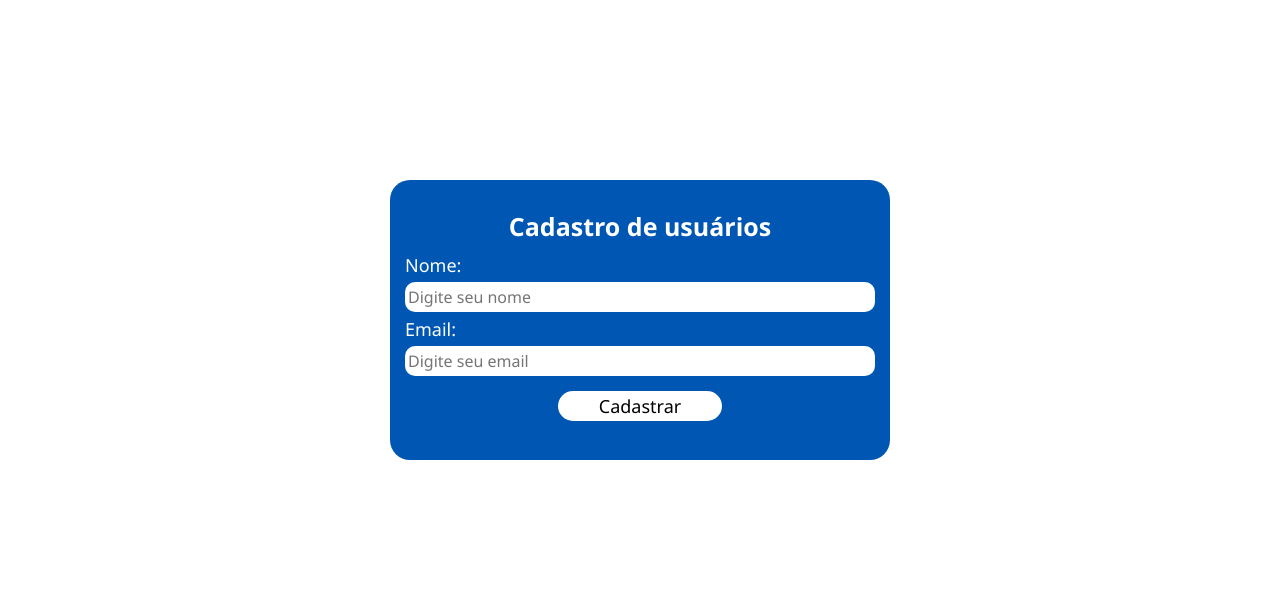
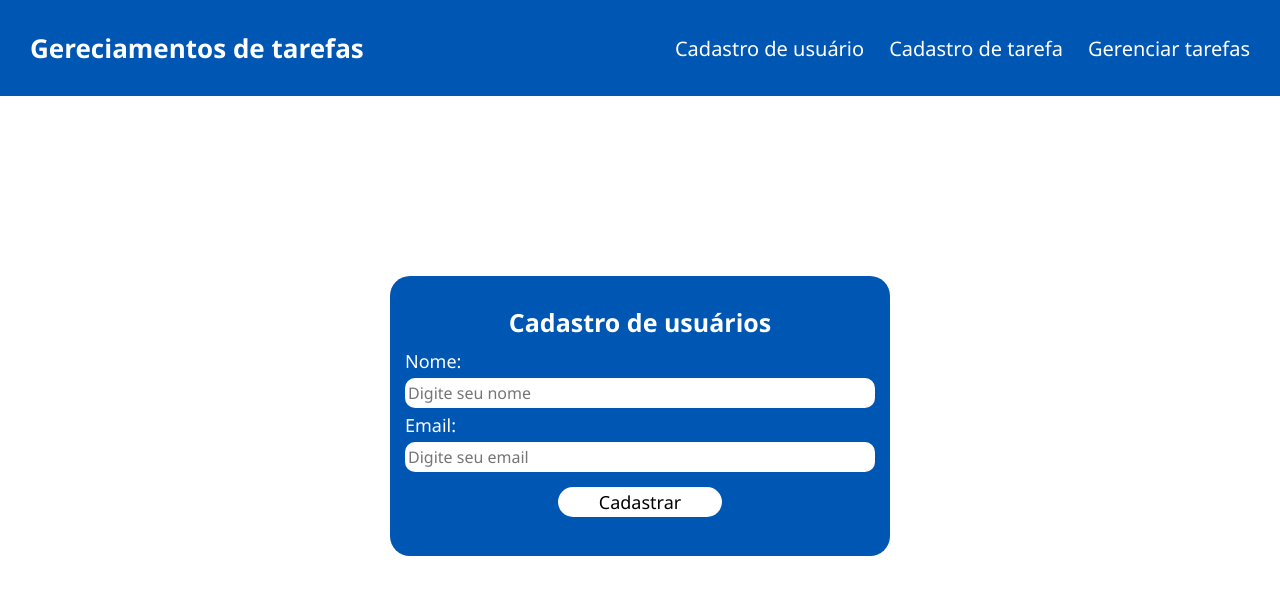
Before and after one commit to LucasBoaratti/Kanbucas, a React (Vite) app in the folder FrontEnd/: page / in a window 1280 px wide. Shown: the top 594 px of the page. Built offline with nearby package versions, Linux system fonts and the light colour scheme.

Commit message:
Rotas adicionadas: kanban.

```diff
--- a/FrontEnd/src/Routes/Rotas.jsx
+++ b/FrontEnd/src/Routes/Rotas.jsx
@@ -2,13 +2,14 @@ import { Routes, Route } from "react-router-dom";
 import { Index } from "../Pages/Index";
 import { CadastroUsuario } from "../Pages/Usuario/CadastroUsuario";
 import { CadastroTarefas } from "../Pages/Tarefas/CadastroTarefas";
+import { Kanban } from "../Pages/Kanban/Kanban";
 
 // Rotas do site
 export function Rotas() {
     return (
         <Routes>
             {/* Rota da tela de cadastro */}
-            <Route path="/">
+            <Route path="/" element={<Index/>}>
                 <Route index element={<CadastroUsuario/>}/>
             </Route>
 
@@ -16,6 +17,11 @@ export function Rotas() {
             <Route path="/tarefas" element={<Index/>}>
                 <Route index element={<CadastroTarefas/>}/>
             </Route>
+
+            {/* Rota da tela do kanban */}
+            <Route path="/kanban" element={<Index/>}>
+                <Route index element={<Kanban/>}/>
+            </Route>
         </Routes>
     );
 }
```
